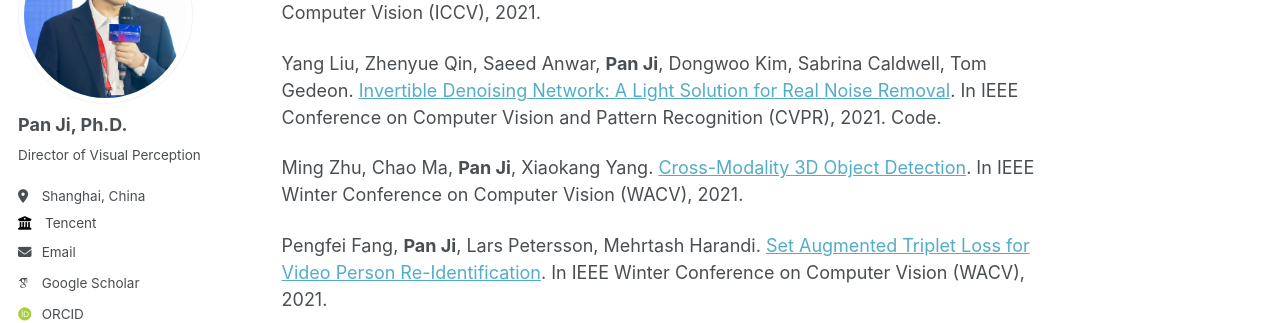
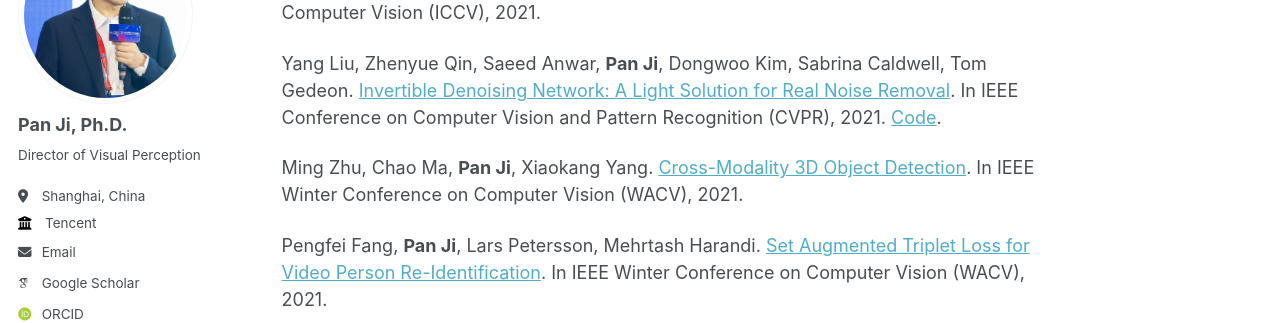
Before and after one commit to panji530/panji, a Jekyll site: the page built from _pages/about.md, in a window 1280 px wide and 900 px high, scrolled down 2541 px. Shown: the part 180-503 px from the top of the window. Built offline with Jekyll 4.4.1, drawn with Linux system fonts in a browser that asks for light colours; some web fonts are replaced; part of the change alters nothing that is shown.

```diff
--- a/_pages/about.md
+++ b/_pages/about.md
@@ -54,7 +54,7 @@ Pengfei Fang, Jieming Zhou, Soumava Kumar Roy, **Pan Ji**, Lars Petersson, Mehrt
 
 **Pan Ji***, Runze Li*, Bir Bhanu, Yi Xu. [MonoIndoor: Towards Good Practice of Self-Supervised Monocular Depth Estimation for Indoor Environments](https://arxiv.org/pdf/2107.12429.pdf). In International Conference on Computer Vision (ICCV), 2021.
 
-Yang Liu, Zhenyue Qin, Saeed Anwar, **Pan Ji**, Dongwoo Kim, Sabrina Caldwell, Tom Gedeon. [Invertible Denoising Network: A Light Solution for Real Noise Removal](https://arxiv.org/pdf/2104.10546.pdf). In IEEE Conference on Computer Vision and Pattern Recognition (CVPR), 2021. Code.
+Yang Liu, Zhenyue Qin, Saeed Anwar, **Pan Ji**, Dongwoo Kim, Sabrina Caldwell, Tom Gedeon. [Invertible Denoising Network: A Light Solution for Real Noise Removal](https://arxiv.org/pdf/2104.10546.pdf). In IEEE Conference on Computer Vision and Pattern Recognition (CVPR), 2021. [Code](https://github.com/Yang-Liu1082/InvDN).
 
 Ming Zhu, Chao Ma, **Pan Ji**, Xiaokang Yang.  [Cross-Modality 3D Object Detection](https://arxiv.org/abs/2008.10436).  In IEEE Winter Conference on Computer Vision (WACV), 2021.
 
```
